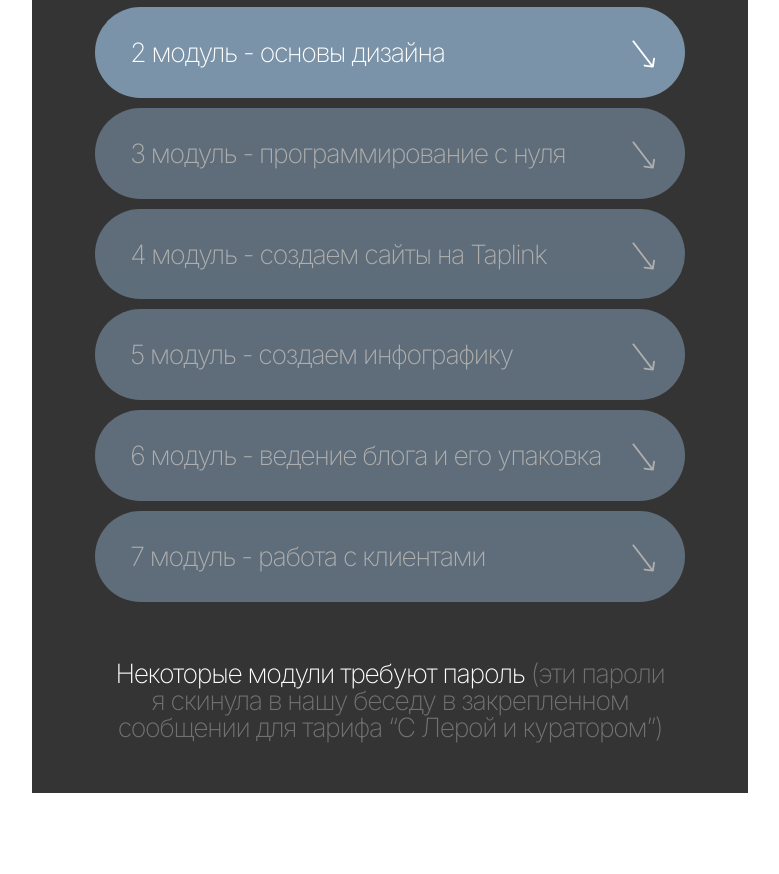
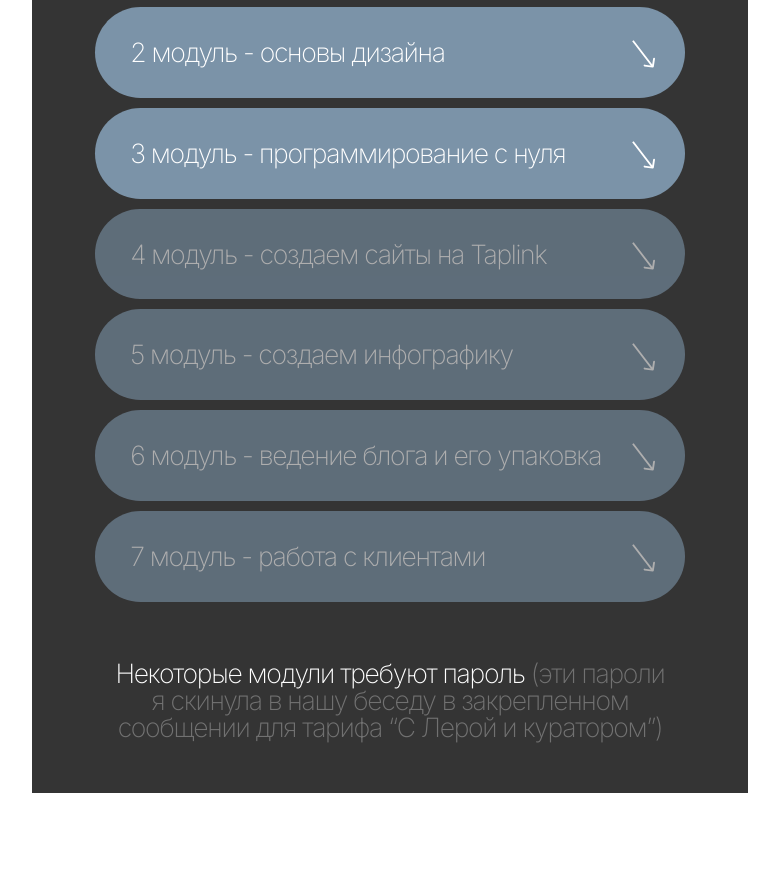
Before and after one commit to platforma-3potok/Platforma-4-potok, a plain HTML site: page index.html in a window 1280 px wide. Shown: the part 2773-3647 px from the top of the page, without its empty margins (250-1029 px from the left). Drawn offline with Linux system fonts and the light colour scheme; a web font is replaced by a local one.

Commit message:
Update platfroma.css

```diff
--- a/platfroma.css
+++ b/platfroma.css
@@ -374,7 +374,7 @@ body {
   display: none;
 }
 
-.block_moduls_ul a:nth-child(n + 3) {
+.block_moduls_ul a:nth-child(n + 4) {
   /* Визуальные стили неактивной кнопки */
   opacity: 0.6; /* Полупрозрачность */
   color: #666666; /* Серый текст */
```
